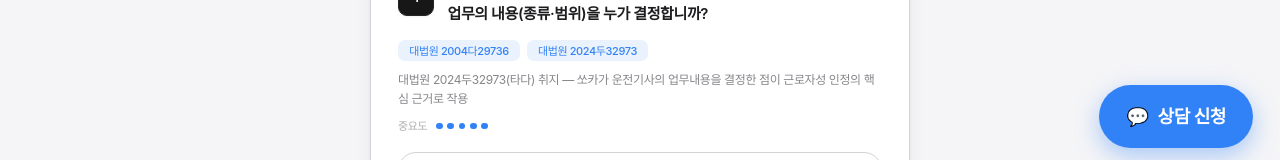
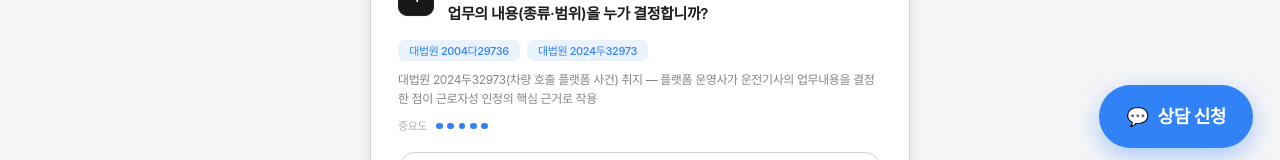
Before and after one commit to cdj44y-ui/worker-diagnosis-app, a React (Vite) app: page /diagnosis in a window 1280 px wide. Shown: the part 625-785 px from the top of the page. Built offline with nearby package versions, Linux system fonts and the light colour scheme; no server answers.

Commit message:
fix(법령검증): 판례 설명의 사업장 실명 일반화(사건번호·판시 취지 유지), 사회안전망 문구 정확화

```diff
--- a/src/data/legal-refs.ts
+++ b/src/data/legal-refs.ts
@@ -15,9 +15,9 @@ export const LEGAL_REFERENCES: LegalReference[] = [
   },
   {
     badge: '대법원',
-    name: '2024. 7. 25. 선고 2024두32973 판결 (타다)',
+    name: '2024. 7. 25. 선고 2024두32973 판결 (차량 호출 플랫폼 사건)',
     summary:
-      '플랫폼 종사자의 근로자성을 최초로 인정한 판결. "온라인 플랫폼의 알고리즘이나 복수의 사업참여자가 관여하는 노무관리의 특성을 고려하여 판단 요소들을 적정하게 적용"해야 한다고 판시.',
+      '차량 호출 플랫폼 운전기사의 근로기준법상 근로자성을 인정한 대법원 판결. "온라인 플랫폼의 알고리즘이나 복수의 사업참여자가 관여하는 노무관리의 특성을 고려하여 판단 요소들을 적정하게 적용"해야 한다고 판시.',
   },
   {
     badge: '법령',
@@ -53,7 +53,7 @@ export const ACTIONS_GRAY: ActionItem[] = [
 
 export const ACTIONS_FREELANCER: ActionItem[] = [
   { bold: '독립성 유지 장치', detail: '위장도급 시비 예방을 위한 계약 조항 정비' },
-  { bold: '사회안전망 확보', detail: '산재보험 특례가입, 고용보험 임의가입, 국민연금 지역가입 등 검토' },
+  { bold: '사회안전망 확인', detail: '노무제공자 산재보험·고용보험 적용 여부, 국민연금 지역가입 등 확인' },
   { bold: '계약서 정비', detail: '독립 수행 조항(장소 자율, 제3자 투입 가능, 멀티 클라이언트) 명시' },
   { bold: '실질관계 모니터링', detail: '향후 업무 방식 변경 시 근로자성 전환 가능성 주기적 점검' },
 ]
--- a/src/data/questions.ts
+++ b/src/data/questions.ts
@@ -19,7 +19,7 @@ const REFS_ECONOMIC: CaseReference[] = [
 ]
 
 const REFS_PLATFORM: CaseReference[] = [
-  { caseNo: '2024두32973', date: '2024.7.25', summary: '타다 드라이버' },
+  { caseNo: '2024두32973', date: '2024.7.25', summary: '차량 호출 플랫폼 운전기사, 근로기준법상 근로자성 인정(플랫폼 운영사를 사용자로 판단)' },
 ]
 
 const REFS_FORMAL: CaseReference[] = [
@@ -40,7 +40,7 @@ export const CATEGORIES: Category[] = [
         refs: ['대법원 2004다29736', '대법원 2024두32973'],
         references: REFS_SUBORDINATION,
         hint:
-          '대법원 2024두32973(타다) 취지 — 쏘카가 운전기사의 업무내용을 결정한 점이 근로자성 인정의 핵심 근거로 작용',
+          '대법원 2024두32973(차량 호출 플랫폼 사건) 취지 — 플랫폼 운영사가 운전기사의 업무내용을 결정한 점이 근로자성 인정의 핵심 근거로 작용',
         weight: 5,
         options: [
           { label: '사용자(회사)가 전적으로 결정', score: 5, tag: '근로자↑↑', cls: 'high' },
@@ -109,7 +109,7 @@ export const CATEGORIES: Category[] = [
         text: '근무시간(출·퇴근 시간)이 정해져 있습니까?',
         refs: ['대법원 2004다29736', '대법원 2024두32973'],
         references: REFS_TIME_PLACE,
-        hint: '대법원 2024두32973(타다) 취지 — 근무시간에 비례한 보수를 받은 점 등이 근로자성 판단에 참작',
+        hint: '대법원 2024두32973(차량 호출 플랫폼 사건) 취지 — 근무시간에 비례한 보수를 받은 점 등이 근로자성 판단에 참작',
         weight: 4,
         options: [
           { label: '출퇴근 시간 엄격히 지정, 근태관리 시스템 적용', score: 5, tag: '근로자↑↑', cls: 'high' },
@@ -160,7 +160,7 @@ export const CATEGORIES: Category[] = [
         refs: ['대법원 94다22859', '대법원 2004다29736', '대법원 2024두32973'],
         references: REFS_ECONOMIC,
         hint:
-          '대법원 2024두32973(타다) 취지 — 업무 성과와 무관하게 근무시간에 비례한 보수 등이 참작. 기본급·고정급 존재는 근로자성 강화 요소',
+          '대법원 2024두32973(차량 호출 플랫폼 사건) 취지 — 업무 성과와 무관하게 근무시간에 비례한 보수 등이 참작. 기본급·고정급 존재는 근로자성 강화 요소',
         weight: 4,
         options: [
           { label: '월 고정급 (기본급 + 제수당)', score: 5, tag: '근로자↑↑', cls: 'high' },
@@ -232,7 +232,7 @@ export const CATEGORIES: Category[] = [
     id: 'platform',
     tag: 'STEP 4 / 5',
     title: '플랫폼·간접 통제 (대법원 2024두32973 등)',
-    desc: '대법원 2024. 7. 25. 선고 2024두32973(타다) 등이 제시한 플랫폼 노동 관련 판단기준을 참고합니다. 알고리즘·앱을 통한 간접적 통제, 중간 협력업체 구조 등을 판단합니다.',
+    desc: '대법원 2024. 7. 25. 선고 2024두32973(차량 호출 플랫폼 사건) 등이 제시한 플랫폼 노동 관련 판단기준을 참고합니다. 알고리즘·앱을 통한 간접적 통제, 중간 협력업체 구조 등을 판단합니다.',
     questions: [
       {
         id: 'q13',
@@ -255,7 +255,7 @@ export const CATEGORIES: Category[] = [
         refs: ['대법원 2024두32973'],
         references: REFS_PLATFORM,
         hint:
-          '대법원 2024두32973(타다) 취지 — 협력업체의 운전업무 독립성 부족 등을 고려해, 명목상 중간업체 계약이라도 실질 사용자를 판단',
+          '대법원 2024두32973(차량 호출 플랫폼 사건) 취지 — 협력업체의 운전업무 독립성 부족 등을 고려해, 명목상 중간업체 계약이라도 실질 사용자를 판단',
         weight: 3,
         options: [
           { label: '중간업체 있으나 실질 지시는 원청이 함', score: 5, tag: '근로자↑↑', cls: 'high' },
@@ -269,7 +269,7 @@ export const CATEGORIES: Category[] = [
         text: '서비스 품질 기준·고객평가·페널티 시스템이 있습니까?',
         refs: ['대법원 2024두32973'],
         references: REFS_PLATFORM,
-        hint: '대법원 2024두32973(타다) 취지 — 평가·페널티를 통한 간접 통제는 지휘·감독의 현대적 형태로 참작될 수 있음',
+        hint: '대법원 2024두32973(차량 호출 플랫폼 사건) 취지 — 평가·페널티를 통한 간접 통제는 지휘·감독의 현대적 형태로 참작될 수 있음',
         weight: 2,
         options: [
           { label: '엄격한 품질 기준 + 평점 하락 시 불이익', score: 5, tag: '근로자↑↑', cls: 'high' },
```
